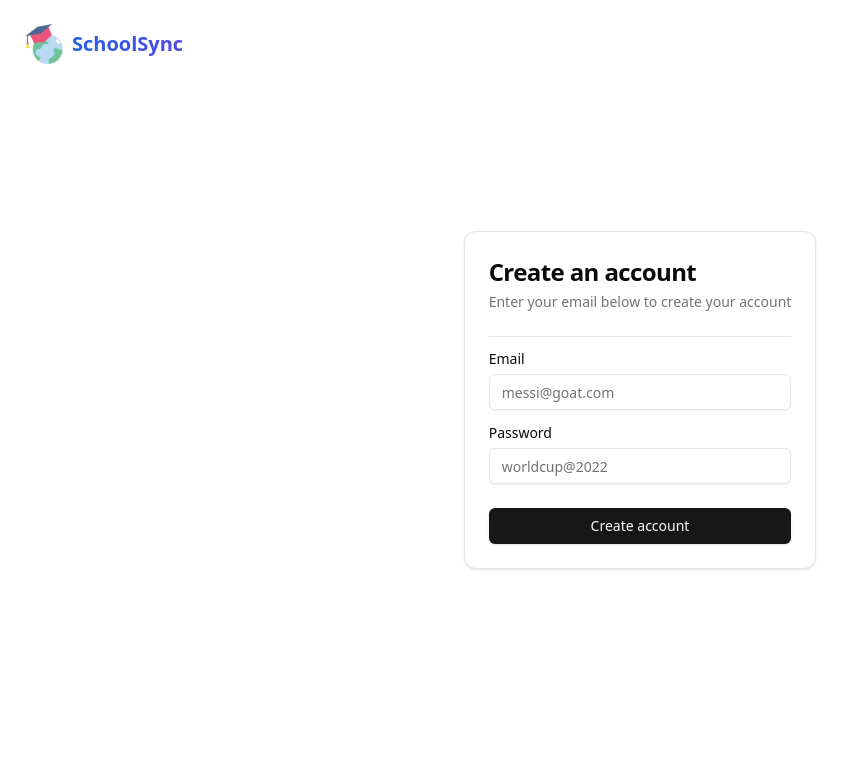
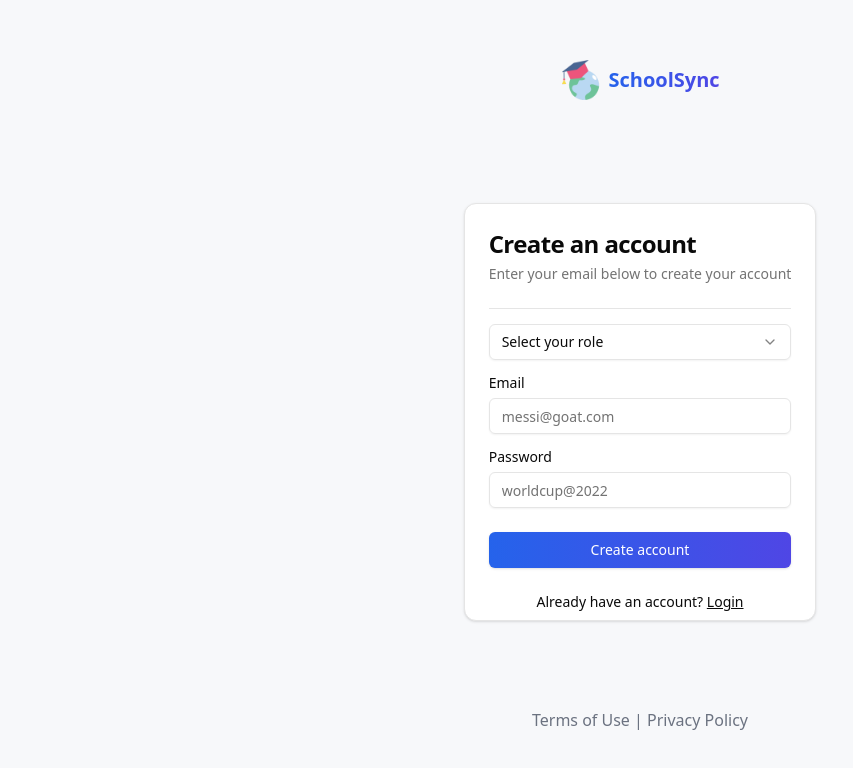
Before and after one commit to durjoydutta/SchoolSync, a Next.js app: page /signup in a window 1280 px wide. Shown: the top 768 px of the page, without its empty margins (0-853 px from the left). Built offline with nearby package versions, Linux system fonts and the light colour scheme.

Commit message:
modified and added some functionalities tologin and signup pages

```diff
--- a/package.json
+++ b/package.json
@@ -11,6 +11,7 @@
   "dependencies": {
     "@hookform/resolvers": "^3.9.0",
     "@radix-ui/react-label": "^2.1.0",
+    "@radix-ui/react-select": "^2.1.2",
     "@radix-ui/react-slot": "^1.1.0",
     "@types/react-big-calendar": "^1.8.9",
     "class-variance-authority": "^0.7.0",
--- /dev/null
+++ b/src/app/(auth)/layout.tsx
@@ -0,0 +1,33 @@
+import Link from "next/link";
+import Image from "next/image";
+export default function AuthLayout({
+    children,
+}: {
+    children: React.ReactNode;
+}) {
+    return (
+        <div className="relative min-h-max w-screen overflow-hidden flex bg-[#f7f8fa] p-3 z-[100]">
+            <div className="absolute top-20 left-1/2 transform -translate-x-1/2 -translate-y-1/2 flex justify-between items-center">
+                <Link href="/" className="flex items-center gap-2">
+                    <div className="relative w-10 h-10">
+                        <Image
+                            src="/logo.png"
+                            alt="SchoolSync Logo"
+                            fill
+                            className="object-contain"
+                            priority
+                        />
+                    </div>
+                    <span className="text-xl font-bold bg-gradient-to-r from-blue-600 to-indigo-600 bg-clip-text text-transparent">
+                        SchoolSync
+                    </span>
+                </Link>
+            </div>
+            {children}
+            <span className="absolute bottom-20 left-1/2 transform -translate-x-1/2 -translate-y-1/2 tex-sm text-gray-500">
+                <Link href="/termsofuse">Terms of Use</Link> | <Link href="/privacypolicy">Privacy Policy</Link>
+            </span>
+
+        </div >
+    );
+}
--- a/src/app/(dashboard)/layout.tsx
+++ b/src/app/(dashboard)/layout.tsx
@@ -15,9 +15,9 @@
         {children}
       </div>
       {/* MENU PANEL - menu sidebar*/}
-      <div className="hidden w-[15%] md:w[8%] lg:w[5%] xl:w-[13%] bg-white pt-4 rounded-xl flex flex-col justify-between">
+      {/* <div className="w-[15%] md:w[8%] lg:w[5%] xl:w-[13%] bg-white pt-4 rounded-xl flex flex-col justify-between">
         <MenuBar />
-      </div>
+      </div> */}
     </div>
   );
 }
--- a/src/components/login-form.tsx
+++ b/src/components/login-form.tsx
@@ -40,12 +40,14 @@
             </div>
             <Input id="password" type="password" placeholder="worldcup@2022" required />
           </div>
-          <Button type="submit" className="w-full">
+          <Button type="submit" className="w-full bg-gradient-to-r from-blue-600 to-indigo-600
+         text-white hover:from-blue-700 hover:to-indigo-700
+         transition-all duration-300 hover:scale-105">
             Login
           </Button>
-          <Button variant="outline" className="w-full">
+          {/* <Button variant="outline" className="w-full">
             Login with Google
-          </Button>
+          </Button> */}
         </div>
         <div className="mt-4 text-center text-sm">
           Don&apos;t have an account?{" "}
--- a/src/components/signup-form.tsx
+++ b/src/components/signup-form.tsx
@@ -1,5 +1,5 @@
 "use client"
-
+import Link from "next/link"
 import { Icons } from "@/components/icons"
 import { Button } from "@/components/ui/button"
 import {
@@ -10,6 +10,14 @@
   CardHeader,
   CardTitle,
 } from "@/components/ui/card"
+import {
+  Select,
+  SelectContent,
+  SelectItem,
+  SelectTrigger,
+  SelectValue,
+} from "@/components/ui/select"
+
 import { Input } from "@/components/ui/input"
 import { Label } from "@/components/ui/label"
 
@@ -43,6 +51,16 @@
             </span>
           </div> */}
         </div>
+        <Select>
+          <SelectTrigger className="w-full">
+            <SelectValue placeholder="Select your role" />
+          </SelectTrigger>
+          <SelectContent>
+            <SelectItem value="teacher">Teacher</SelectItem>
+            <SelectItem value="parent">Parent</SelectItem>
+            <SelectItem value="student">Student</SelectItem>
+          </SelectContent>
+        </Select>
         <div className="grid gap-2">
           <Label htmlFor="email">Email</Label>
           <Input id="email" type="email" placeholder="messi@goat.com" />
@@ -53,8 +71,16 @@
         </div>
       </CardContent>
       <CardFooter>
-        <Button className="w-full">Create account</Button>
+        <Button type="submit" className="w-full bg-gradient-to-r from-blue-600 to-indigo-600
+         text-white hover:from-blue-700 hover:to-indigo-700
+         transition-all duration-300 hover:scale-105">Create account</Button>
       </CardFooter>
+      <div className="mb-2 text-center text-sm">
+        Already have an account?{" "}
+        <Link href="/login" className="underline">
+          Login
+        </Link>
+      </div>
     </Card>
   )
 }
--- /dev/null
+++ b/src/components/ui/select.tsx
@@ -0,0 +1,159 @@
+"use client"
+
+import * as React from "react"
+import * as SelectPrimitive from "@radix-ui/react-select"
+import { Check, ChevronDown, ChevronUp } from "lucide-react"
+
+import { cn } from "@/lib/utils"
+
+const Select = SelectPrimitive.Root
+
+const SelectGroup = SelectPrimitive.Group
+
+const SelectValue = SelectPrimitive.Value
+
+const SelectTrigger = React.forwardRef<
+  React.ElementRef<typeof SelectPrimitive.Trigger>,
+  React.ComponentPropsWithoutRef<typeof SelectPrimitive.Trigger>
+>(({ className, children, ...props }, ref) => (
+  <SelectPrimitive.Trigger
+    ref={ref}
+    className={cn(
+      "flex h-9 w-full items-center justify-between whitespace-nowrap rounded-md border border-input bg-transparent px-3 py-2 text-sm shadow-sm ring-offset-background placeholder:text-muted-foreground focus:outline-none focus:ring-1 focus:ring-ring disabled:cursor-not-allowed disabled:opacity-50 [&>span]:line-clamp-1",
+      className
+    )}
+    {...props}
+  >
+    {children}
+    <SelectPrimitive.Icon asChild>
+      <ChevronDown className="h-4 w-4 opacity-50" />
+    </SelectPrimitive.Icon>
+  </SelectPrimitive.Trigger>
+))
+SelectTrigger.displayName = SelectPrimitive.Trigger.displayName
+
+const SelectScrollUpButton = React.forwardRef<
+  React.ElementRef<typeof SelectPrimitive.ScrollUpButton>,
+  React.ComponentPropsWithoutRef<typeof SelectPrimitive.ScrollUpButton>
+>(({ className, ...props }, ref) => (
+  <SelectPrimitive.ScrollUpButton
+    ref={ref}
+    className={cn(
+      "flex cursor-default items-center justify-center py-1",
+      className
+    )}
+    {...props}
+  >
+    <ChevronUp className="h-4 w-4" />
+  </SelectPrimitive.ScrollUpButton>
+))
+SelectScrollUpButton.displayName = SelectPrimitive.ScrollUpButton.displayName
+
+const SelectScrollDownButton = React.forwardRef<
+  React.ElementRef<typeof SelectPrimitive.ScrollDownButton>,
+  React.ComponentPropsWithoutRef<typeof SelectPrimitive.ScrollDownButton>
+>(({ className, ...props }, ref) => (
+  <SelectPrimitive.ScrollDownButton
+    ref={ref}
+    className={cn(
+      "flex cursor-default items-center justify-center py-1",
+      className
+    )}
+    {...props}
+  >
+    <ChevronDown className="h-4 w-4" />
+  </SelectPrimitive.ScrollDownButton>
+))
+SelectScrollDownButton.displayName =
+  SelectPrimitive.ScrollDownButton.displayName
+
+const SelectContent = React.forwardRef<
+  React.ElementRef<typeof SelectPrimitive.Content>,
+  React.ComponentPropsWithoutRef<typeof SelectPrimitive.Content>
+>(({ className, children, position = "popper", ...props }, ref) => (
+  <SelectPrimitive.Portal>
+    <SelectPrimitive.Content
+      ref={ref}
+      className={cn(
+        "relative z-50 max-h-96 min-w-[8rem] overflow-hidden rounded-md border bg-popover text-popover-foreground shadow-md data-[state=open]:animate-in data-[state=closed]:animate-out data-[state=closed]:fade-out-0 data-[state=open]:fade-in-0 data-[state=closed]:zoom-out-95 data-[state=open]:zoom-in-95 data-[side=bottom]:slide-in-from-top-2 data-[side=left]:slide-in-from-right-2 data-[side=right]:slide-in-from-left-2 data-[side=top]:slide-in-from-bottom-2",
+        position === "popper" &&
+          "data-[side=bottom]:translate-y-1 data-[side=left]:-translate-x-1 data-[side=right]:translate-x-1 data-[side=top]:-translate-y-1",
+        className
+      )}
+      position={position}
+      {...props}
+    >
+      <SelectScrollUpButton />
+      <SelectPrimitive.Viewport
+        className={cn(
+          "p-1",
+          position === "popper" &&
+            "h-[var(--radix-select-trigger-height)] w-full min-w-[var(--radix-select-trigger-width)]"
+        )}
+      >
+        {children}
+      </SelectPrimitive.Viewport>
+      <SelectScrollDownButton />
+    </SelectPrimitive.Content>
+  </SelectPrimitive.Portal>
+))
+SelectContent.displayName = SelectPrimitive.Content.displayName
+
+const SelectLabel = React.forwardRef<
+  React.ElementRef<typeof SelectPrimitive.Label>,
+  React.ComponentPropsWithoutRef<typeof SelectPrimitive.Label>
+>(({ className, ...props }, ref) => (
+  <SelectPrimitive.Label
+    ref={ref}
+    className={cn("px-2 py-1.5 text-sm font-semibold", className)}
+    {...props}
+  />
+))
+SelectLabel.displayName = SelectPrimitive.Label.displayName
+
+const SelectItem = React.forwardRef<
+  React.ElementRef<typeof SelectPrimitive.Item>,
+  React.ComponentPropsWithoutRef<typeof SelectPrimitive.Item>
+>(({ className, children, ...props }, ref) => (
+  <SelectPrimitive.Item
+    ref={ref}
+    className={cn(
+      "relative flex w-full cursor-default select-none items-center rounded-sm py-1.5 pl-2 pr-8 text-sm outline-none focus:bg-accent focus:text-accent-foreground data-[disabled]:pointer-events-none data-[disabled]:opacity-50",
+      className
+    )}
+    {...props}
+  >
+    <span className="absolute right-2 flex h-3.5 w-3.5 items-center justify-center">
+      <SelectPrimitive.ItemIndicator>
+        <Check className="h-4 w-4" />
+      </SelectPrimitive.ItemIndicator>
+    </span>
+    <SelectPrimitive.ItemText>{children}</SelectPrimitive.ItemText>
+  </SelectPrimitive.Item>
+))
+SelectItem.displayName = SelectPrimitive.Item.displayName
+
+const SelectSeparator = React.forwardRef<
+  React.ElementRef<typeof SelectPrimitive.Separator>,
+  React.ComponentPropsWithoutRef<typeof SelectPrimitive.Separator>
+>(({ className, ...props }, ref) => (
+  <SelectPrimitive.Separator
+    ref={ref}
+    className={cn("-mx-1 my-1 h-px bg-muted", className)}
+    {...props}
+  />
+))
+SelectSeparator.displayName = SelectPrimitive.Separator.displayName
+
+export {
+  Select,
+  SelectGroup,
+  SelectValue,
+  SelectTrigger,
+  SelectContent,
+  SelectLabel,
+  SelectItem,
+  SelectSeparator,
+  SelectScrollUpButton,
+  SelectScrollDownButton,
+}
```
Also changed, not shown: src/app/layout.tsx (indentation only), 1 other file (tests, documents, lock files or other folders).
